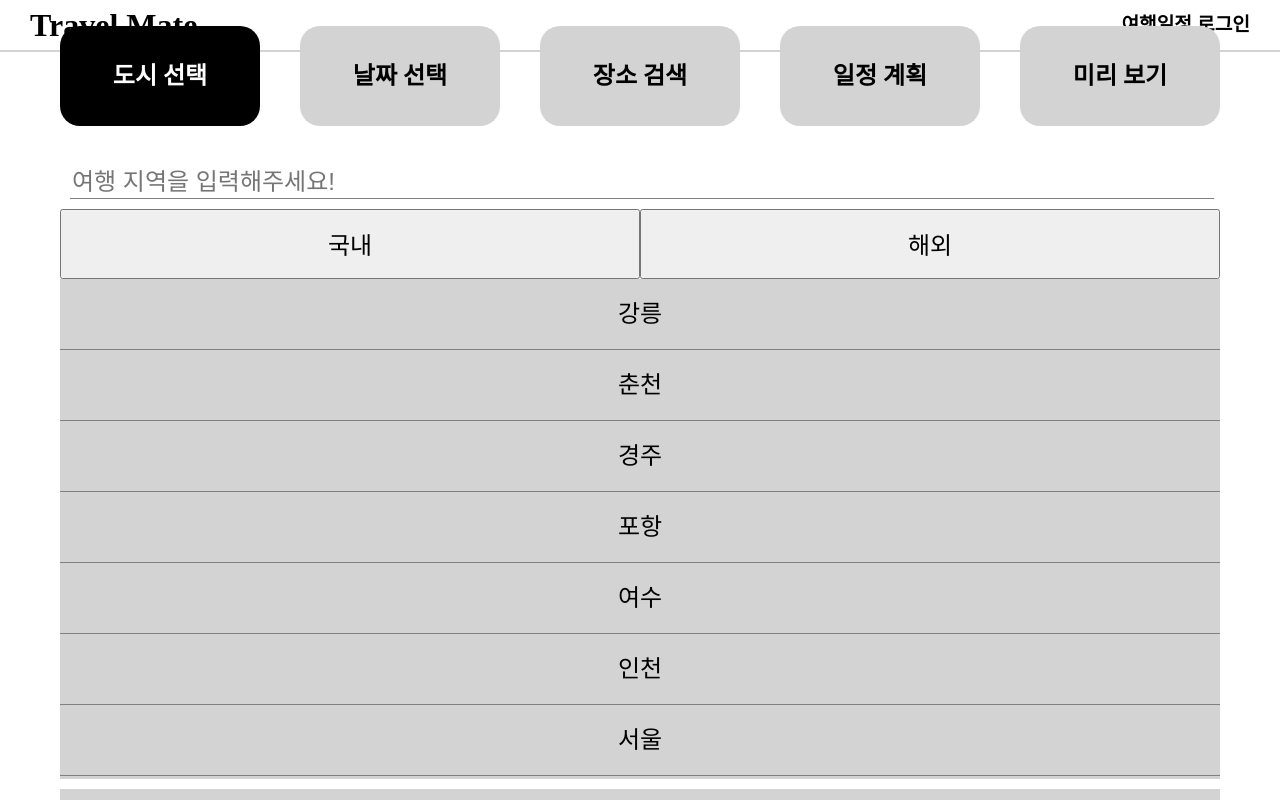
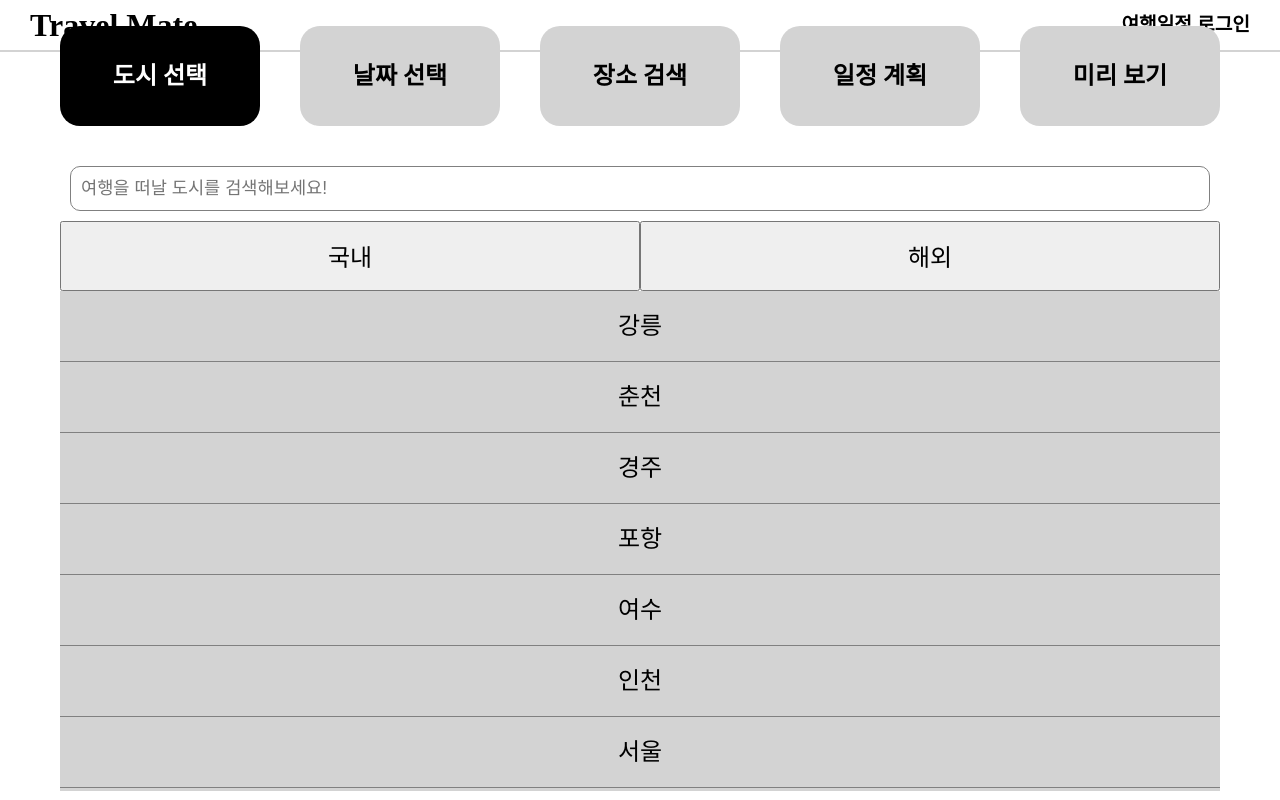
Before and after one commit to hyeon9782/travel-mate, a React (Vite) app: page /plan in a window 1280 px wide. Shown: the top 800 px of the page. Built offline with nearby package versions, Linux system fonts and the light colour scheme.

Commit message:
feat: RenderMap 마커 사이에 선 구현

```diff
--- a/src/components/cities/CitySearchInput.tsx
+++ b/src/components/cities/CitySearchInput.tsx
@@ -6,7 +6,10 @@ type Props = {
 const CitySearchInput = ({ handleChange }: Props) => {
   return (
     <CitySearchInputBlock>
-      <Input onChange={handleChange} />
+      <Input
+        onChange={handleChange}
+        holder="여행을 떠날 도시를 검색해보세요!"
+      />
     </CitySearchInputBlock>
   );
 };
--- a/src/components/common/Input.tsx
+++ b/src/components/common/Input.tsx
@@ -1,6 +1,7 @@
 import styled from "styled-components";
 type Props = {
   size?: string;
+  holder?: string;
   onSubmit?: React.FormEventHandler<HTMLFormElement>;
   onChange?: React.ChangeEventHandler<HTMLInputElement>;
   onKeyDown?: (e: React.KeyboardEvent<HTMLInputElement>) => void;
@@ -8,6 +9,7 @@ type Props = {
 };
 const Input = ({
   size = "small",
+  holder,
   onSubmit,
   onChange,
   value,
@@ -20,7 +22,7 @@ const Input = ({
         onChange={onChange}
         value={value}
         onKeyDown={onKeyDown}
-        placeholder="여행 지역을 입력해주세요!"
+        placeholder={holder}
       ></InputBlock>
     </form>
   );
@@ -28,12 +30,12 @@ const Input = ({
 
 const InputBlock = styled.input<{ size?: string }>`
   width: 100%;
-  border: none;
-  border-bottom: 1px solid gray;
-  font-size: 1.5rem;
-  /* &&:focus: none; 포커스 했을 때도 none
-  display: */
-  height: ${(props) => (props.size === "big" ? "50px" : "30px")};
+  border: 1px solid gray;
+  border-radius: 10px;
+  font-size: ${(props) => (props.size === "big" ? "1.5rem" : "1.1rem")};
+  padding: 10px;
+  box-sizing: border-box;
+  height: ${(props) => (props.size === "big" ? "80px" : "45px")};
 `;
 
 export default Input;
--- a/src/components/google/RenderMap.tsx
+++ b/src/components/google/RenderMap.tsx
@@ -26,40 +26,13 @@ const options = {
   editable: false,
   visible: true,
   radius: 30000,
-  paths: [
-    {
-      lat: 33.5244524,
-      lng: 126.5841316,
-    },
-    {
-      lat: 33.5120564,
-      lng: 126.5615703,
-    },
-    {
-      lat: 33.5022995,
-      lng: 126.5132295,
-    },
-  ],
   zIndex: 1,
 };
 
 const RenderMap = () => {
   const schedules = useRecoilValue(scheduleState);
   const currentDay = useRecoilValue(currentDayState);
-  const [markerPositions, setMarkerPositions] = useState([
-    {
-      lat: 33.5244524,
-      lng: 126.5841316,
-    },
-    {
-      lat: 33.5120564,
-      lng: 126.5615703,
-    },
-    {
-      lat: 33.5022995,
-      lng: 126.5132295,
-    },
-  ]);
+  const [markerPositions, setMarkerPositions] = useState([]);
 
   useEffect(() => {
     const position = schedules[currentDay].map(
@@ -100,7 +73,9 @@ const RenderMap = () => {
               position={schedule.geometry.location}
             />
           ))}
-        <Polyline path={markerPositions} options={options} />
+        {markerPositions.length > 0 && (
+          <Polyline path={markerPositions} options={options} />
+        )}
       </Map>
     </>
   );
--- a/src/components/schedules/DirectionItem.tsx
+++ b/src/components/schedules/DirectionItem.tsx
@@ -12,8 +12,10 @@ const DirectionItemBlock = styled.div`
   width: 30px;
   height: 30px;
   border-radius: 50%;
-  border: 1px solid black;
-  z-index: 1;
+
+  z-index: 2;
+  background-color: gray;
+  color: white;
   display: flex;
   justify-content: center;
   align-items: center;
--- a/src/components/schedules/Directions.tsx
+++ b/src/components/schedules/Directions.tsx
@@ -26,13 +26,13 @@ const DirectionsBlock = styled.div`
   position: relative;
   display: flex;
   flex-direction: column;
-  gap: 33px;
+  gap: 50px;
   padding: 10px;
 `;
 
 const Line = styled.div`
   position: absolute;
-  z-index: 3;
+  z-index: 1;
   left: 25px;
   border-right: 1px solid black;
   height: 100%;
--- a/src/components/schedules/Schedules.tsx
+++ b/src/components/schedules/Schedules.tsx
@@ -40,7 +40,7 @@ const SchedulesBlock = styled.article`
 const PlaceBlock = styled.div`
   display: flex;
   flex-direction: column;
-  gap: 15px;
+  gap: 30px;
   width: 100%;
   padding: 10px;
   box-sizing: border-box;
--- a/src/components/search/SearchArea.tsx
+++ b/src/components/search/SearchArea.tsx
@@ -45,7 +45,10 @@ const PlacesArea = () => {
       <SearchBlock>
         <SearchBox>
           <InputBox>
-            <Input onSubmit={handleSubmit} />
+            <Input
+              onSubmit={handleSubmit}
+              holder="가고 싶은 장소를 검색해보세요!"
+            />
           </InputBox>
           <ResultList />
         </SearchBox>
```
